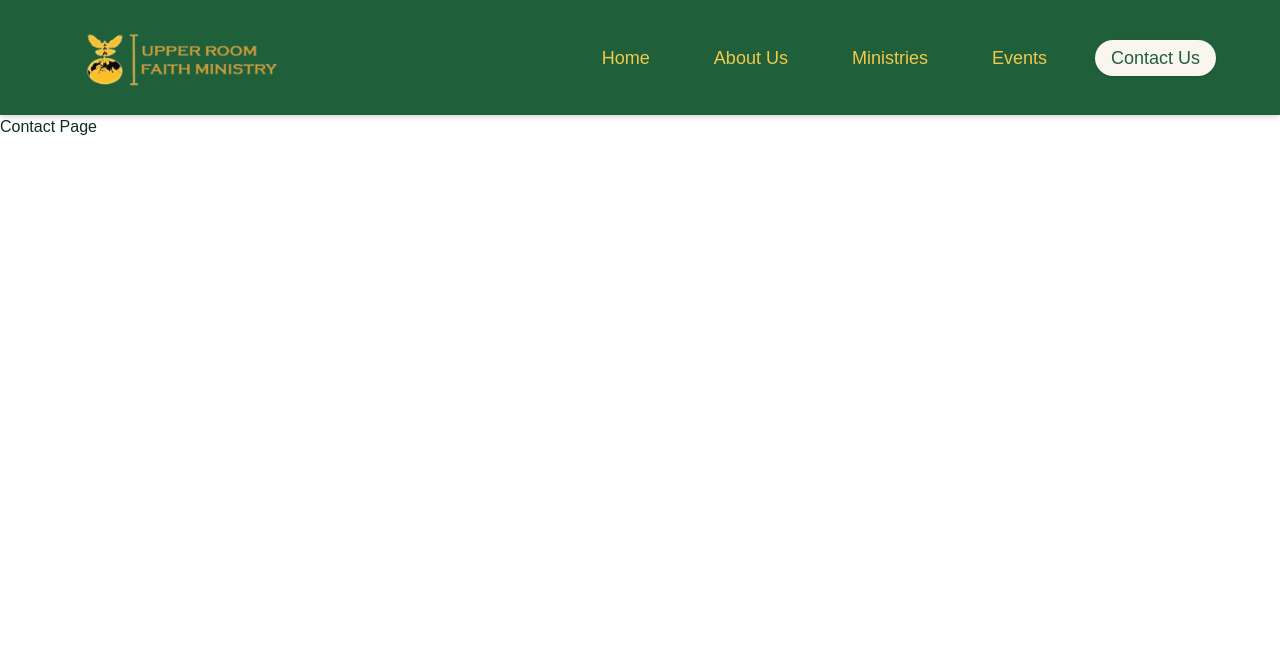
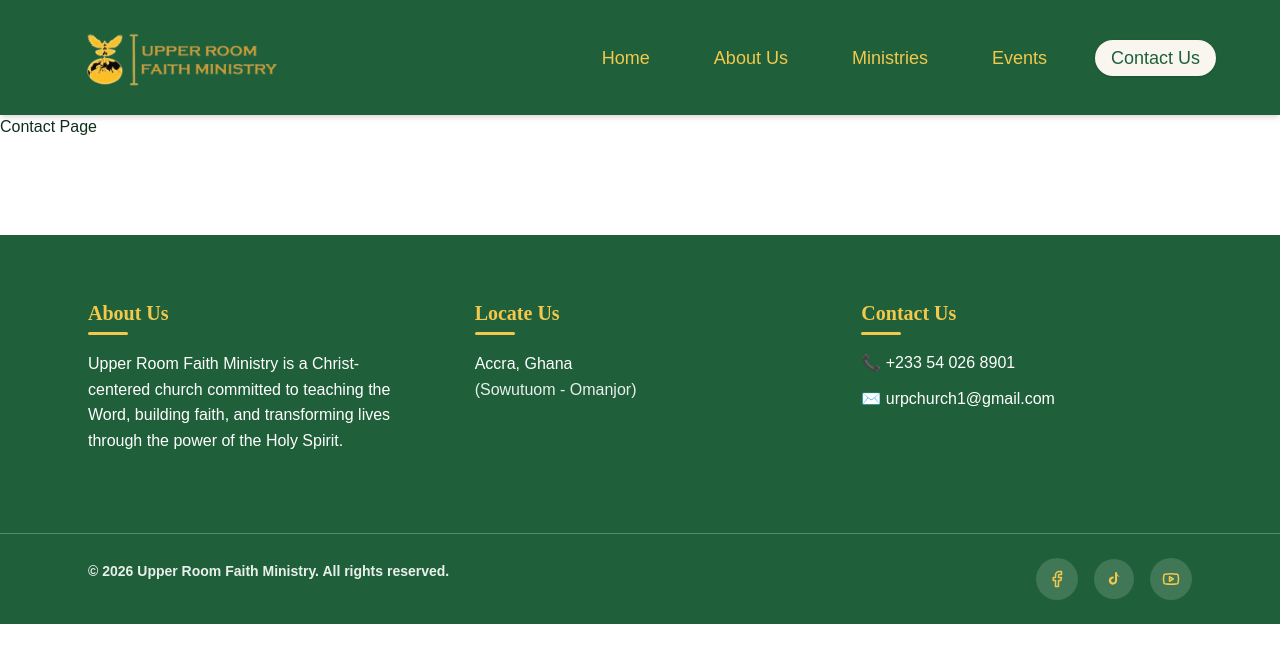
Before and after one commit to Bra-Gabby-Marshal/upperroomfaithministry, a Next.js app: page /contact in a window 1280 px wide. Shown: the top 662 px of the page. Built offline with nearby package versions, Linux system fonts and the light colour scheme.

Commit message:
done with footer

```diff
--- a/app/globals.css
+++ b/app/globals.css
@@ -92,14 +92,14 @@ a {
 }
 
 a:hover {
-  color: #e6b93b;
+  color: #ffffff;
 }
 
 /* Headings */
 h1,
 h2,
 h3,
-h4,
+/* h4, */
 h5,
 h6 {
   color: var(--urfm-color-dark);
@@ -109,7 +109,7 @@ h6 {
 
 /* Paragraphs */
 p {
-  color: var(--urfm-color-dark);
+  /* color: var(--urfm-color-dark); */
   line-height: 1.6;
   margin-bottom: 1rem;
 }
--- a/app/layout.tsx
+++ b/app/layout.tsx
@@ -2,6 +2,7 @@ import type { Metadata } from "next";
 import { Geist, Geist_Mono } from "next/font/google";
 import "./globals.css";
 import Navbar from "@/components/Navbar";
+import Footer from "@/components/Footer";
 
 const geistSans = Geist({
   variable: "--font-geist-sans",
@@ -37,6 +38,7 @@ export default function RootLayout({
       >
         <Navbar />
         {children}
+        <Footer />
       </body>
     </html>
   );
--- /dev/null
+++ b/components/Footer.tsx
@@ -0,0 +1,109 @@
+import Link from "next/link";
+import { Facebook, Youtube } from "lucide-react";
+
+export default function Footer() {
+  return (
+    <footer className="bg-[var(--color-primary)] text-white mt-24">
+      {/* MAIN CONTENT */}
+      <div className="max-w-6xl mx-auto px-6 py-16 grid gap-14 md:grid-cols-3">
+        {/* About Us */}
+        <div>
+          <h4
+            className="relative inline-block text-xl font-serif font-bold mb-6 text-[var(--color-accent)]
+  after:absolute after:left-0 after:-bottom-2
+  after:h-[3px] after:w-10
+  after:bg-[var(--color-accent)]
+  after:rounded-full"
+          >
+            About Us
+          </h4>
+          <p className="leading-relaxed text-white">
+            Upper Room Faith Ministry is a Christ-centered church committed to
+            teaching the Word, building faith, and transforming lives through
+            the power of the Holy Spirit.
+          </p>
+        </div>
+
+        {/* Locate Us */}
+        <div>
+          <h4
+            className="relative inline-block text-xl font-serif font-bold mb-6 text-[var(--color-accent)]
+  after:absolute after:left-0 after:-bottom-2
+  after:h-[3px] after:w-10
+  after:bg-[var(--color-accent)]
+  after:rounded-full"
+          >
+            Locate Us
+          </h4>
+          <p className="leading-relaxed text-white">
+            Accra, Ghana <br />
+            <span className="text-white/90">(Sowutuom - Omanjor)</span>
+          </p>
+        </div>
+
+        {/* Contact Us */}
+        <div>
+          <h4
+            className="relative inline-block text-xl font-serif font-bold mb-6 text-[var(--color-accent)]
+  after:absolute after:left-0 after:-bottom-2
+  after:h-[3px] after:w-10
+  after:bg-[var(--color-accent)]
+  after:rounded-full"
+          >
+            Contact Us
+          </h4>
+          <ul className="space-y-3 text-white">
+            <li>📞 +233 54 026 8901</li>
+            <li>✉️ urpchurch1@gmail.com</li>
+          </ul>
+        </div>
+      </div>
+
+      {/* BOTTOM BAR */}
+      <div className="border-t border-white/25">
+        <div className="max-w-6xl mx-auto px-6 py-6 flex flex-col sm:flex-row items-center justify-between gap-5">
+          {/* Copyright */}
+          <p className="text-sm text-white/90 text-center sm:text-left  font-bold">
+            © {new Date().getFullYear()} Upper Room Faith Ministry. All rights
+            reserved.
+          </p>
+
+          {/* Socials */}
+          <div className="flex items-center gap-4">
+            <Link
+              href="https://web.facebook.com/profile.php?id=61582293510070"
+              target="_blank"
+              rel="noopener noreferrer"
+              aria-label="Facebook"
+              className="bg-white/15 p-3 rounded-full text-white hover:bg-[var(--color-accent)] transition-all"
+            >
+              <Facebook size={18} />
+            </Link>
+
+            <Link
+              href="https://www.tiktok.com/@upperroomfaithministry"
+              target="_blank"
+              rel="noopener noreferrer"
+              aria-label="TikTok"
+              className="bg-white/15 p-3 rounded-full text-white hover:bg-[var(--color-accent)] transition-all"
+            >
+              <svg viewBox="0 0 24 24" fill="currentColor" className="w-4 h-4">
+                <path d="M21 8.5a6.7 6.7 0 01-4.4-1.5v7.4a6.2 6.2 0 11-5.2-6.1v3.3a2.9 2.9 0 102.1 2.8V2h3a6.7 6.7 0 004.5 6.5z" />
+              </svg>
+            </Link>
+
+            <Link
+              href="https://youtube.com/@upperroomfaithministry?si=hQoE4xrDWa0xEKCO"
+              target="_blank"
+              rel="noopener noreferrer"
+              aria-label="YouTube"
+              className="bg-white/15 p-3 rounded-full text-white hover:bg-[var(--color-accent)] transition-all"
+            >
+              <Youtube size={18} />
+            </Link>
+          </div>
+        </div>
+      </div>
+    </footer>
+  );
+}
--- a/components/Navbar.tsx
+++ b/components/Navbar.tsx
@@ -43,7 +43,7 @@ function Navbar() {
   };
 
   return (
-    <nav className="bg-[var(--color-primary)] text-[var(--color-cream)] shadow-md sticky top-0 z-50">
+    <nav className="bg-[var(--color-primary)] text-[var(--color-cream)] shadow-md sticky top-0 z-50 ">
       <div className="max-w-7xl mx-auto px-4 sm:px-6 lg:px-16">
         <div className="flex items-center justify-between py-3">
           {/* Logo */}
--- a/package.json
+++ b/package.json
@@ -9,6 +9,7 @@
     "lint": "eslint"
   },
   "dependencies": {
+    "lucide-react": "^0.563.0",
     "next": "16.1.6",
     "react": "19.2.3",
     "react-dom": "19.2.3"
```
Also changed, not shown: 1 other file (tests, documents, lock files or other folders).
